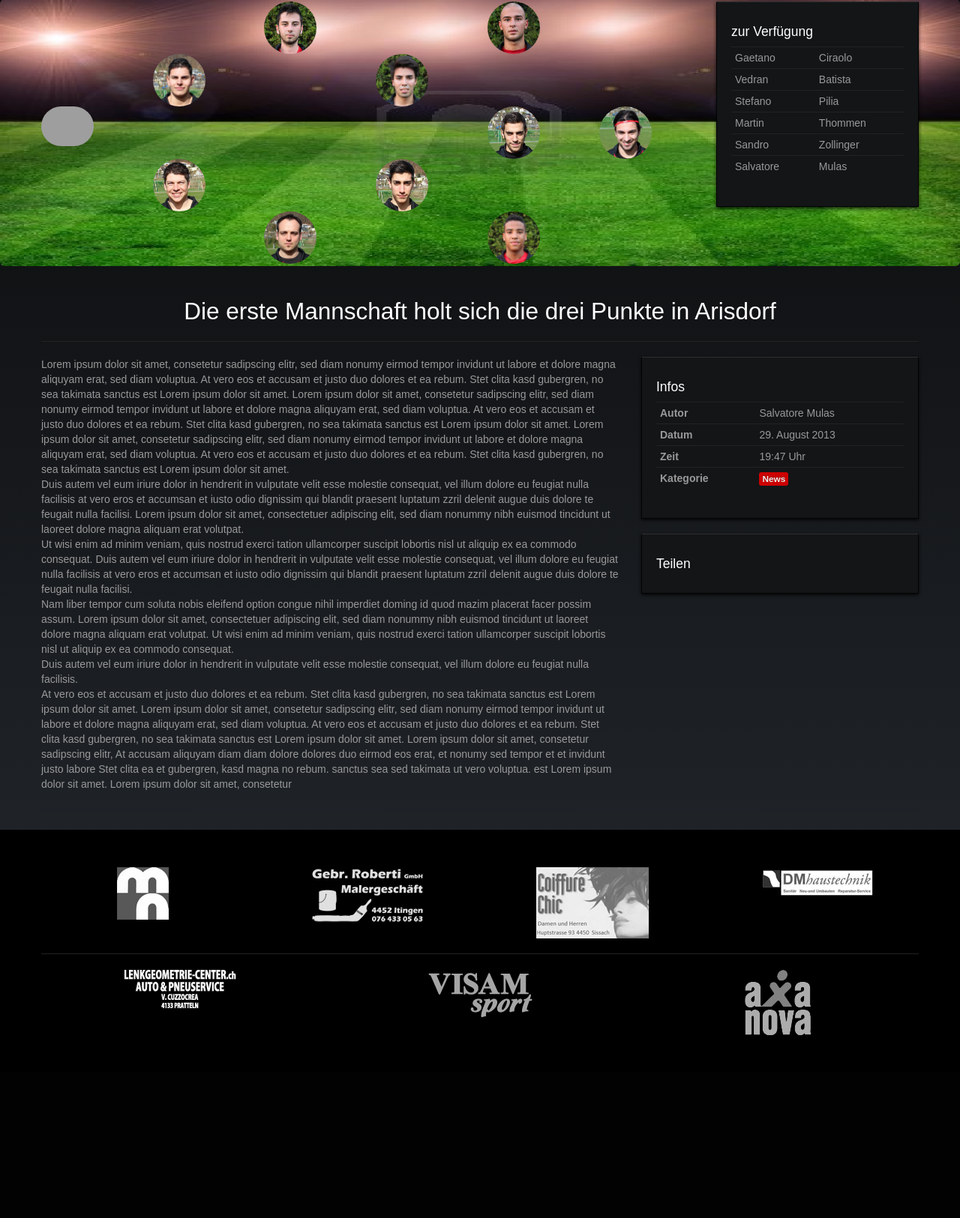
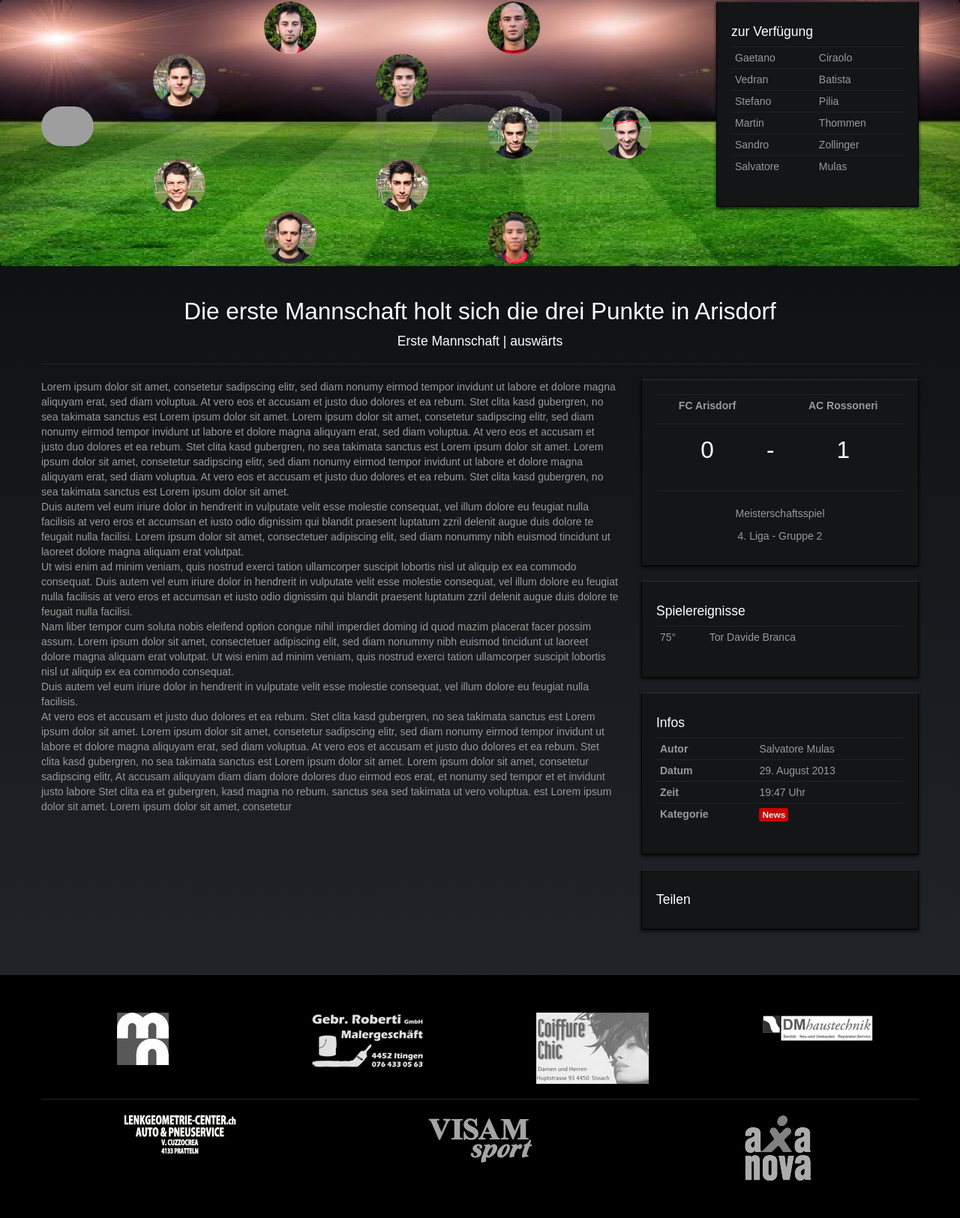
Before and after one commit to salvomulas/rosso_cms, a CodeIgniter app: page /rosso_cms/aktuelles/match/8 in a window 1280 px wide. Shown: the part 206-1831 px from the top of the page at 75% size. Before the commit the page ends 1587 px from the top, so only its background shows below. Run offline with CodeIgniter, Linux system fonts and the light colour scheme; some web fonts are replaced; grey boxes are pictures that could not be loaded.

Commit message:
smaller changes

```diff
--- a/application/views/pages/aktuelles.php
+++ b/application/views/pages/aktuelles.php
@@ -21,10 +21,13 @@
 
                 switch ($row->category) {
                     case 1: $link = base_url().'aktuelles/article/'.$row->id;
+                            $cat = "News";
                     break;
                     case 2: $link = base_url().'aktuelles/match/'.$row->id;
+                            $cat = "Matchbericht";
                     break;
                     default: $link = NULL;
+                             $cat = NULL;
                 }
 
                 // Print article title
@@ -58,7 +61,7 @@
                 echo '<i class="icon-user"></i> von Salvatore Mulas';
                 echo ' | <i class="icon-calendar"></i> '.$row->date;
                 echo ' | <i class="icon-share"></i> 0 Shares';
-                echo ' | <i class="icon-tags"></i> Kategorie : <a href="#"><span class="label label-important">News</span></a>';
+                echo ' | <i class="icon-tags"></i> Kategorie : <a href="#"><span class="label label-important">'.$cat.'</span></a>';
                 echo '</p>';
                 echo '</div>';
                 echo '</div>';
--- a/application/views/pages/match.php
+++ b/application/views/pages/match.php
@@ -1,6 +1,7 @@
 <div class="container">
 
     <h2 class="text-center"><?php echo $article->title; ?></h2>
+    <h4 class="text-center">Erste Mannschaft | auswärts</h4>
     <hr>
 
     <div class="row">
@@ -21,6 +22,38 @@
                 echo '<hr>';
             }
             ?>
+
+            <div clasS="well">
+
+                <table class="table table-condensed">
+                    <tr>
+                        <th><p class="text-center">FC Arisdorf</p></th>
+                        <th><p class="text-center"></p></th>
+                        <th><p class="text-center">AC Rossoneri</p></th>
+                    </tr>
+                    <tr>
+                        <th><h2 class="text-center">0</h2></th>
+                        <td><h2 class="text-center">-</h2></td>
+                        <td><h2 class="text-center">1</h2></td>
+                    </tr>
+                </table>
+                <hr>
+                <p class="text-center">Meisterschaftsspiel</p>
+                <p class="text-center">4. Liga - Gruppe 2</p>
+
+            </div>
+
+            <div clasS="well">
+
+                <h4>Spielereignisse</h4>
+
+                <table class="table table-condensed">
+                    <tr>
+                        <td>75°</td>
+                        <td>Tor Davide Branca</td>
+                    </tr>
+                </table>
+            </div>
 
             <div class="well">
 
```
Also changed, not shown: 1 other file.
